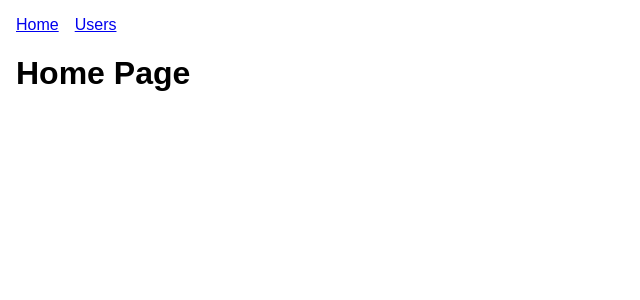
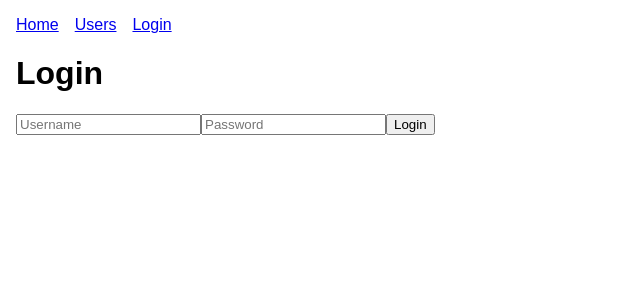
Before and after one commit to dydokamil/posts-react-GQL, a React (Create React App) app: page /login in a window 1280 px wide. Shown: the top 300 px of the page, without its empty margins (0-640 px from the left). Built offline with nearby package versions, Linux system fonts and the light colour scheme.

Commit message:
Added login and token saving

```diff
--- a/package.json
+++ b/package.json
@@ -13,6 +13,7 @@
     "graphql-tag": "^2.8.0",
     "react": "^16.3.0",
     "react-apollo": "^2.1.1",
+    "react-cookie": "^2.1.4",
     "react-dom": "^16.3.0",
     "react-router-dom": "^4.2.2",
     "react-scripts": "1.1.1",
--- /dev/null
+++ b/src/components/Login.js
@@ -0,0 +1,73 @@
+import React from 'react'
+import gql from 'graphql-tag'
+import { Mutation } from 'react-apollo'
+import { withCookies, Cookies } from 'react-cookie'
+
+class Login extends React.Component {
+  state = { username: '', password: '' }
+
+  onSubmit = (event, login) => {
+    event.preventDefault()
+
+    const { username, password } = this.state
+
+    login({
+      variables: {
+        username,
+        password
+      }
+    }).then(res => {
+      // TODO set your cookie here
+      const { cookies } = this.props
+      const { token } = res.data.login
+      cookies.set('token', token, { path: '/' })
+    })
+  }
+
+  render () {
+    return (
+      <Mutation mutation={LOGIN_QUERY}>
+        {(login, { data, error, loading }) => {
+          console.log(data)
+          if (loading) return <div>Loading...</div>
+          return (
+            <div>
+              <h1>Login</h1>
+              <form onSubmit={event => this.onSubmit(event, login)}>
+                <input
+                  placeholder="Username"
+                  onChange={event =>
+                    this.setState({
+                      username: event.target.value
+                    })
+                  }
+                />
+                <input
+                  placeholder="Password"
+                  onChange={event =>
+                    this.setState({
+                      password: event.target.value
+                    })
+                  }
+                  type="password"
+                />
+                <button type="submit">Login</button>
+              </form>
+              {error && <div>{error.message}</div>}
+            </div>
+          )
+        }}
+      </Mutation>
+    )
+  }
+}
+
+const LOGIN_QUERY = gql`
+  mutation login($username: String!, $password: String!) {
+    login(username: $username, password: $password) {
+      token
+    }
+  }
+`
+
+export default withCookies(Login)
--- a/src/components/Navbar.js
+++ b/src/components/Navbar.js
@@ -7,6 +7,7 @@ export const Navbar = () => (
   <div className="navbar">
     <Link to="/">Home</Link>
     <Link to="/users">Users</Link>
+    <Link to="/login">Login</Link>
   </div>
 )
 
--- a/src/components/User.js
+++ b/src/components/User.js
@@ -12,7 +12,7 @@ export class User extends React.Component {
         {({ loading, error, data }) => {
           if (loading) return <div>Loading user...</div>
           if (error) return <div>An error has occured.</div>
-          console.log(data)
+          console.log(this.props)
           return (
             <div>
               <h1>User {data.user.username}</h1>
--- a/src/components/Users.js
+++ b/src/components/Users.js
@@ -6,9 +6,6 @@ import { Link } from 'react-router-dom'
 import CreateUser from './CreateUser'
 
 class Users extends React.Component {
-  componentDidMount = () => {
-    console.log(this.props)
-  }
   render () {
     return (
       <div>
--- a/src/index.js
+++ b/src/index.js
@@ -5,16 +5,21 @@ import { ApolloClient } from 'apollo-client'
 import { InMemoryCache, defaultDataIdFromObject } from 'apollo-cache-inmemory'
 import { HttpLink } from 'apollo-link-http'
 import { BrowserRouter, Route, Switch } from 'react-router-dom'
+import { CookiesProvider } from 'react-cookie'
 
 import './index.css'
 import Navbar from './components/Navbar'
 import Users from './components/Users'
 import User from './components/User'
+import Login from './components/Login'
 import App from './components/App'
 import registerServiceWorker from './registerServiceWorker'
 
 const client = new ApolloClient({
-  link: new HttpLink({ uri: 'http://localhost:3000/graphql' }),
+  link: new HttpLink({
+    uri: 'http://localhost:3000/graphql',
+    credentials: 'same-origin'
+  }),
   cache: new InMemoryCache()
   // cache: new InMemoryCache({
   //   dataIdFromObject: object => {
@@ -31,16 +36,19 @@ const client = new ApolloClient({
 
 ReactDOM.render(
   <ApolloProvider client={client}>
+    <CookiesProvider>
       <BrowserRouter>
         <React.Fragment>
           <Navbar />
           <Switch>
             <Route path="/user/:id" component={User} />
             <Route path="/users" component={Users} />
+            <Route path="/login" component={Login} />
             <Route path="/" component={App} />
           </Switch>
         </React.Fragment>
       </BrowserRouter>
+    </CookiesProvider>
   </ApolloProvider>,
   document.getElementById('root')
 )
```
Also changed, not shown: 1 other file (tests, documents, lock files or other folders). Lines whose indentation alone changed are shown as unchanged.
